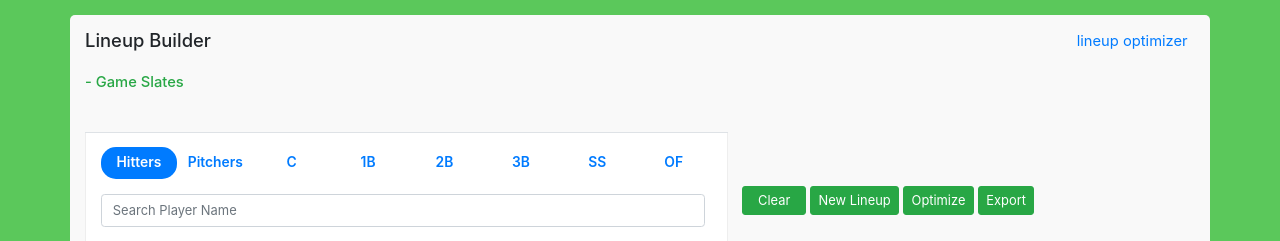
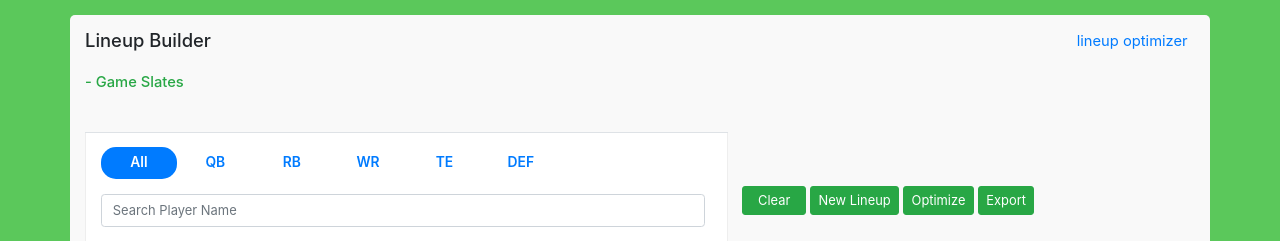
Before and after one commit to yonadav-labs/fantasy-nfl, a Django app: template templates/lineup-builder.html in a window 1280 px wide. Shown: the top 241 px of the page. Run offline with Django 3.2, Linux system fonts and the light colour scheme; the template is opened without the code that fills it, so the values that code supplies are empty; parts of the project's set-up code (start-up, migrations or seed data) failed here and were passed over; some libraries are stand-ins or nearby versions.

Commit message:
revise lineup builder

```diff
--- a/general/views.py
+++ b/general/views.py
@@ -137,7 +137,7 @@ def build_lineup(request):
         if SALARY_CAP[ds] >= sum_salary + player.salary:
             for ii in lineup:
                 if not ii['player']:
-                    if (player.position in 'RB/WR/TE' and pos == 'FLEX') or pos in player.position:
+                    if (player.position in 'RB/WR/TE' and ii['pos'] == 'FLEX') or ii['pos'] in player.position:
                         available = True
                         ii['player'] = pid
                         break
--- a/static/js/lineup.js
+++ b/static/js/lineup.js
@@ -219,18 +219,18 @@ $(function() {
   }
 
   filterTable = function () {
-    var position = $('.position-filter .nav-item a.active').html().replace('Pitchers', 'P'),
+    var position = $('.position-filter .nav-item a.active').html(),
         keyword = $('#search-player').val().toLowerCase().trim();
 
-    if (position == 'Hitters') {
-      $("#div-players tr").filter(function() {
-        $(this).toggle($(this).find('td:nth-child(2)').text().indexOf('P') == -1 && $(this).find('td:nth-child(3)').text().toLowerCase().indexOf(keyword) > -1)
-      });
-    } else {
-      $("#div-players tr").filter(function() {
-        $(this).toggle($(this).find('td:nth-child(2)').text().indexOf(position) > -1 && $(this).find('td:nth-child(3)').text().toLowerCase().indexOf(keyword) > -1)
-      });
+    if (position == 'All') {
+      position = '';
+    } else if (position == 'DEF') {
+      position = 'D';
     }
+
+    $("#div-players tr").filter(function() {
+      $(this).toggle($(this).find('td:nth-child(2)').text().indexOf(position) > -1 && $(this).find('td:nth-child(3)').text().toLowerCase().indexOf(keyword) > -1)
+    });
 
     $("#div-players thead tr").filter(function() {
       $(this).toggle(true);
--- a/templates/lineup-builder.html
+++ b/templates/lineup-builder.html
@@ -25,28 +25,22 @@
         <div class="tab-content players-pane p-2">
           <ul class="nav nav-pills position-filter p-2">
             <li class="nav-item">
-              <a class="nav-link active" href="#">Hitters</a>
+              <a class="nav-link active" href="#">All</a>
             </li>
             <li class="nav-item">
-              <a class="nav-link" href="#">Pitchers</a>
-            </li>
-            <li class="nav-item cb-fd">
-              <a class="nav-link" href="#">C</a>
-            </li>
-            <li class="nav-item tg-fd">
-              <a class="nav-link" href="#">1B</a>
+              <a class="nav-link" href="#">QB</a>
             </li>
             <li class="nav-item">
-              <a class="nav-link" href="#">2B</a>
+              <a class="nav-link" href="#">RB</a>
             </li>
             <li class="nav-item">
-              <a class="nav-link" href="#">3B</a>
+              <a class="nav-link" href="#">WR</a>
             </li>
             <li class="nav-item">
-              <a class="nav-link" href="#">SS</a>
+              <a class="nav-link" href="#">TE</a>
             </li>
             <li class="nav-item">
-              <a class="nav-link" href="#">OF</a>
+              <a class="nav-link" href="#">DEF</a>
             </li>
           </ul>
           <input class="form-control m-2 mb-3" id="search-player" type="search" placeholder="Search Player Name" autocomplete="off">
```
Also changed, not shown: templates/lineup-optimizer.html (+6 -12 lines).
